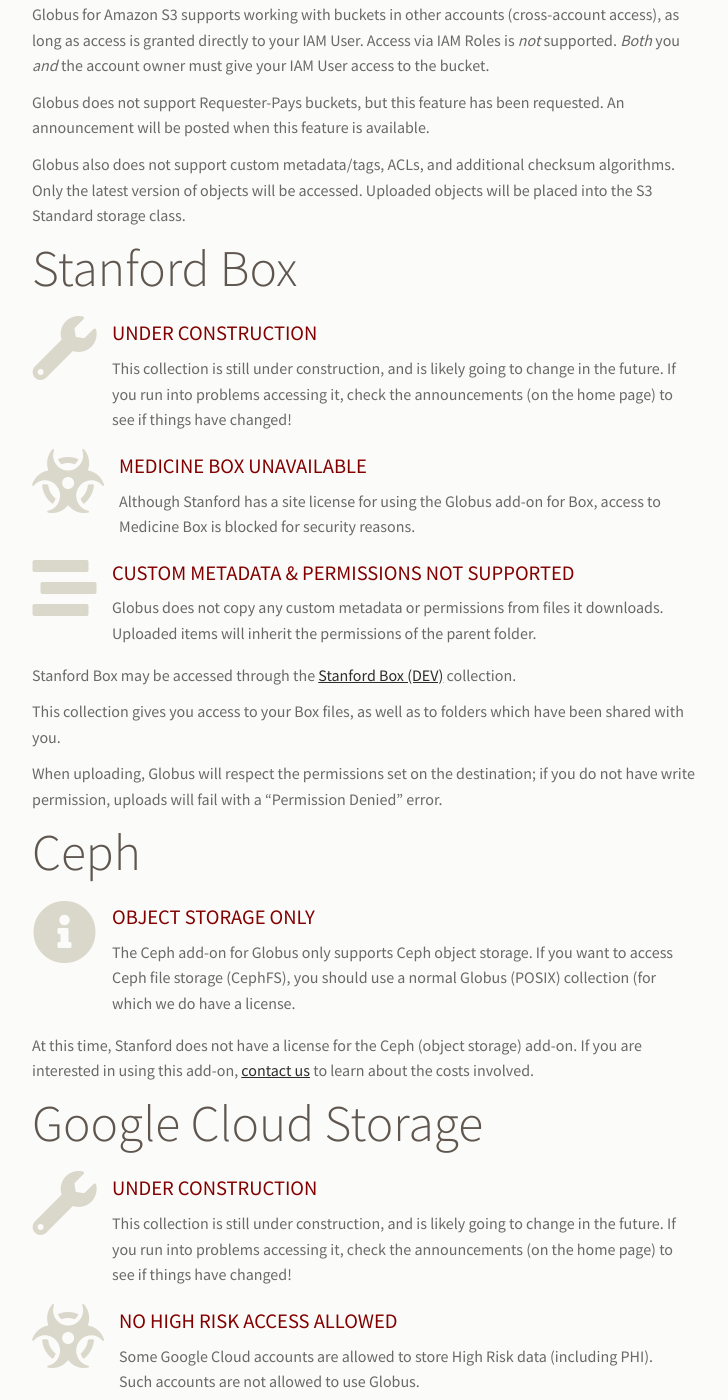
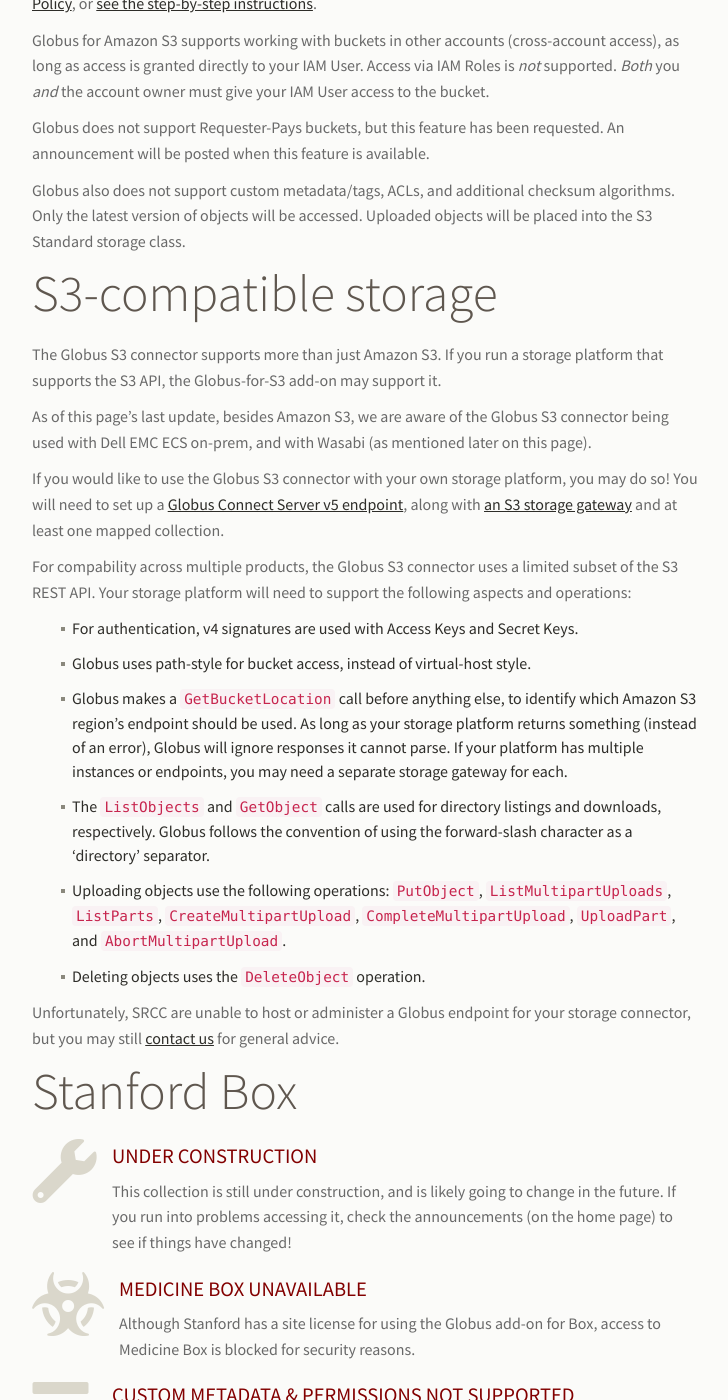
Before and after one commit to stanford-rc/globus.stanford.edu, a Jekyll site: the page built from cloud.md, in a window 1280 px wide and 1400 px high, scrolled down 1243 px. Shown: the whole window, without its empty margins (323-1051 px from the left). Built offline with Jekyll 4.4.1, drawn with Linux system fonts in a browser that asks for light colours; nearby versions of some CDN libraries; comment, search, counter and statistics services are not loaded; some of the changed text lies outside the part shown.

Commit message:
cloud: Add a section on S3-compatible storage.
The S3 connector supports more than just Amazon S3.  It supports other
S3-compatible storage platforms, so long as those platforms meet some
minimum requirements.

This updates the cloud page to add an entry for S3-compatible storage.
It lists the base requirements that those platforms must meet, and
includes a list of S3-supporting platforms where we know the S3
connector is being used.

```diff
--- a/cloud.md
+++ b/cloud.md
@@ -17,6 +17,7 @@ name for more information.
 | Cloud Service | Supported & Licensed? |
 |---------------|-----------------------|
 | <a href="#amazon-s3">Amazon S3</a> | ✅ |
+| <a href="#s3-compatible-storage">S3-compatible storage</a> | ✅ |
 | <a href="#stanford-box">Stanford Box</a> | ✅ |
 | <a href="#stanford-box">Medicine Box</a> | ❌ |
 | <a href="#ceph">Ceph</a> | ❌ |
@@ -67,6 +68,51 @@ requested.  An announcement will be posted when this feature is available.
 Globus also does not support custom metadata/tags, ACLs, and additional checksum
 algorithms.  Only the latest version of objects will be accessed.  Uploaded
 objects will be placed into the S3 Standard storage class.
+
+# S3-compatible storage
+
+The Globus S3 connector supports more than just Amazon S3.  If you run a
+storage platform that supports the S3 API, the Globus-for-S3 add-on may support
+it.
+
+As of this page's last update, besides Amazon S3, we are aware of the Globus S3
+connector being used with Dell EMC ECS on-prem, and with Wasabi (as mentioned
+later on this page).
+
+If you would like to use the Globus S3 connector with your own storage
+platform, you may do so!  You will need to set up a [Globus Connect Server v5
+endpoint](https://docs.globus.org/globus-connect-server/v5.4/), along with [an
+S3 storage
+gateway](https://docs.globus.org/premium-storage-connectors/v5.4/aws-s3/) and
+at least one mapped collection.
+
+For compability across multiple products, the Globus S3 connector uses a
+limited subset of the S3 REST API.  Your storage platform will need to support
+the following aspects and operations:
+
+* For authentication, v4 signatures are used with Access Keys and Secret Keys.
+
+* Globus uses path-style for bucket access, instead of virtual-host style.
+
+* Globus makes a `GetBucketLocation` call before anything else, to identify
+  which Amazon S3 region's endpoint should be used.  As long as your storage
+  platform returns something (instead of an error), Globus will ignore
+  responses it cannot parse.  If your platform has multiple instances or
+  endpoints, you may need a separate storage gateway for each.
+
+* The `ListObjects` and `GetObject` calls are used for directory listings and
+  downloads, respectively.  Globus follows the convention of using the
+  forward-slash character as a 'directory' separator.
+
+* Uploading objects use the following operations: `PutObject`,
+  `ListMultipartUploads`, `ListParts`, `CreateMultipartUpload`,
+  `CompleteMultipartUpload`, `UploadPart`, and `AbortMultipartUpload`.
+
+* Deleting objects uses the `DeleteObject` operation.
+
+Unfortunately, SRCC are unable to host or administer a Globus endpoint for your
+storage connector, but you may still [contact
+us](mailto:srcc-support@stanford.edu) for general advice.
 
 # Stanford Box
 
```
